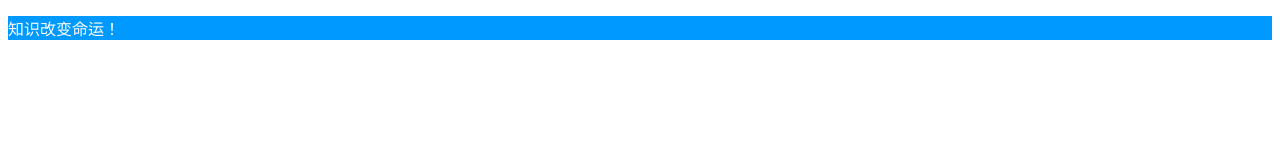
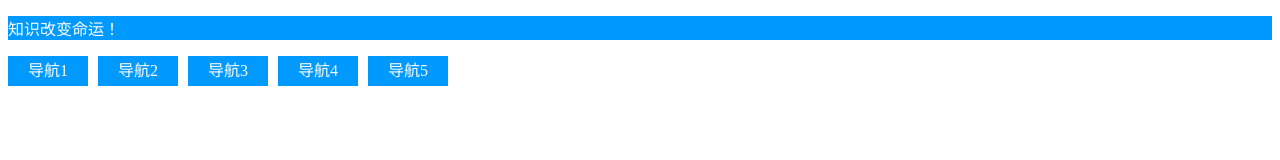
Before and after one commit to xiaomiao528745370/myproject81-3, a plain HTML site: page index.html in a window 1280 px wide. Drawn offline with Linux system fonts and the light colour scheme.

Commit message:
css/style 完成了导航条

```diff
--- a/css/style.css
+++ b/css/style.css
@@ -2,3 +2,26 @@ p{
     background: #09f;
     color: #fff;
 }
+ul.nav{
+    margin: 0px;
+    padding: 0px;
+    list-style: none;
+    overflow: hidden;
+}
+ul.nav li{
+    float: left;
+    width: 80px;
+    height: 30px;
+    line-height: 30px;
+    text-align: center;
+    margin-right: 10px;
+}
+ul.nav li a{
+    text-decoration: none;
+    display: block;
+    background-color: #09f;
+    color: #fff;
+}
+ul.nav li a:hover{
+    background-color: #900;
+}
--- a/index.html
+++ b/index.html
@@ -9,5 +9,12 @@
 </head>
 <body>
     <p>知识改变命运！</p>
+    <ul class="nav">
+        <li><a href="#">导航1</a></li>
+        <li><a href="#">导航2</a></li>
+        <li><a href="#">导航3</a></li>
+        <li><a href="#">导航4</a></li>
+        <li><a href="#">导航5</a></li>
+    </ul>
 </body>
 </html>
```
